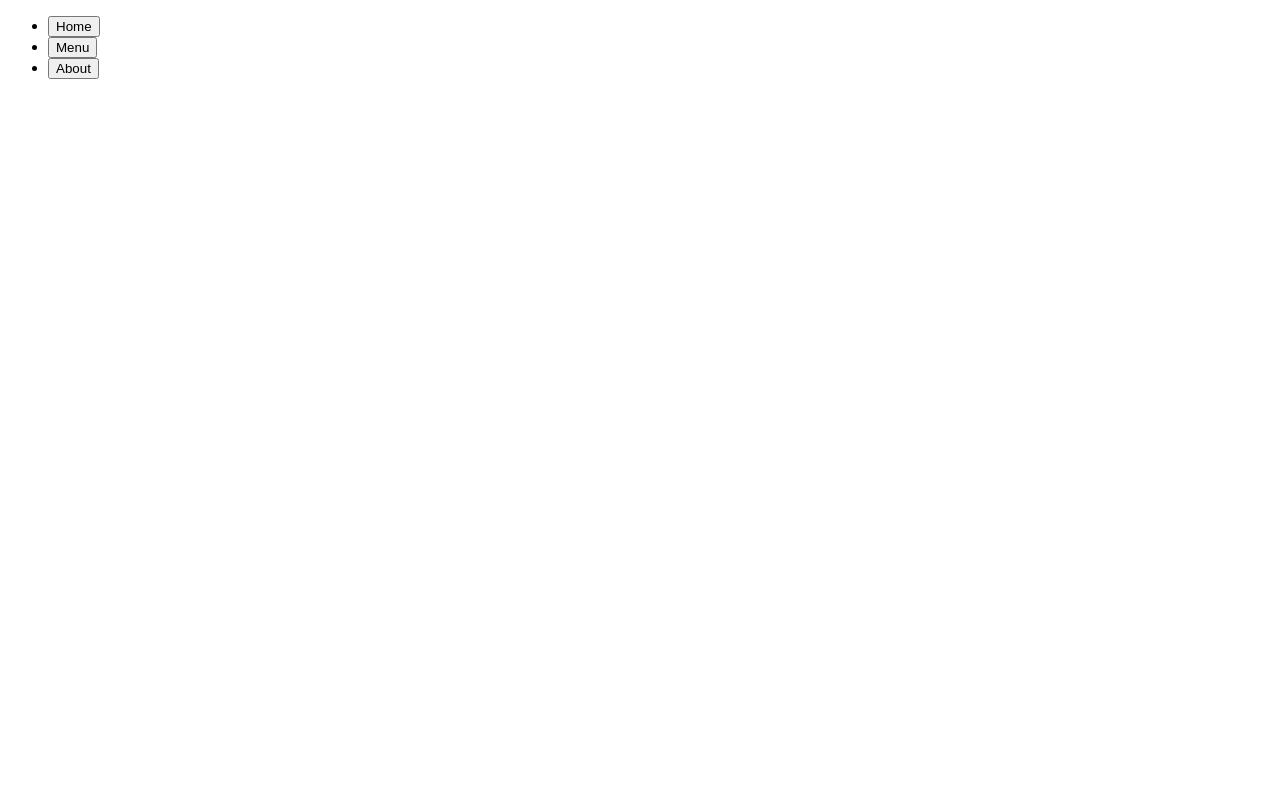
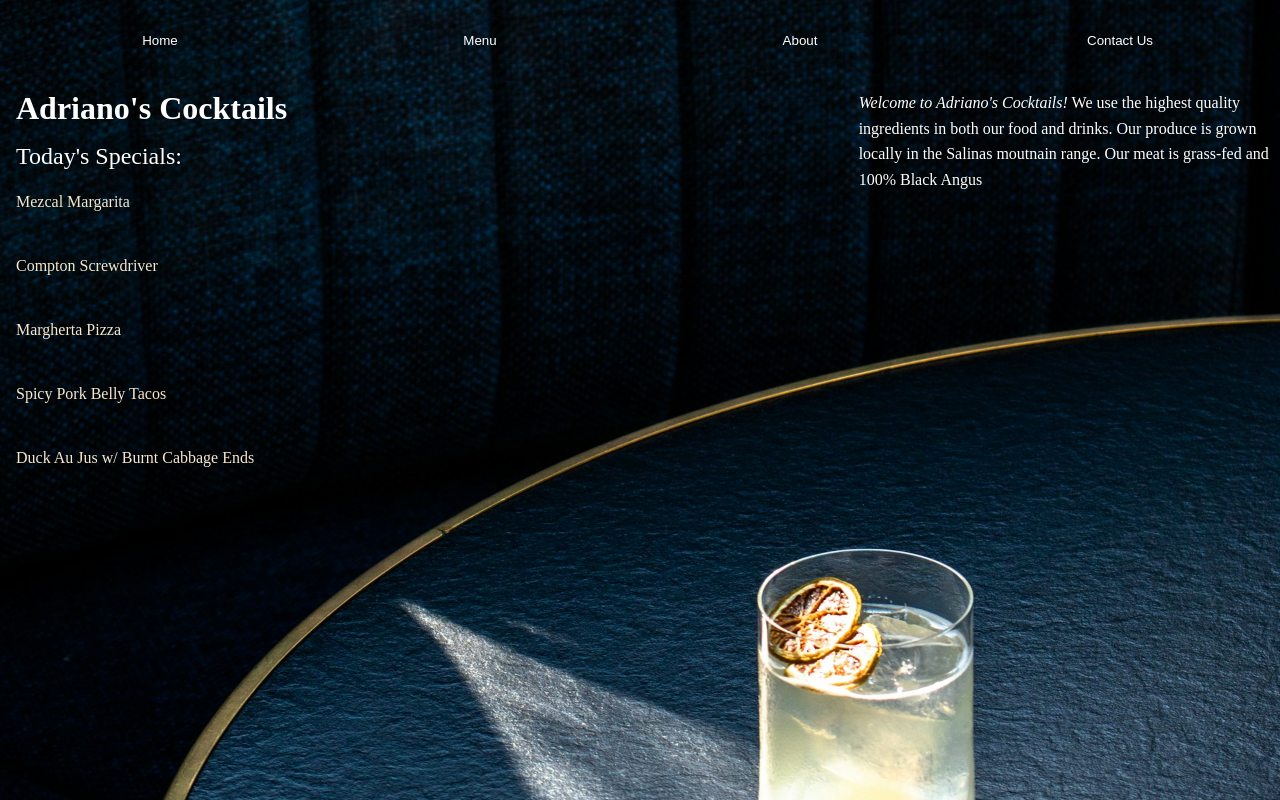
Before and after one commit to adrianc1/Restaurant-Page, a website built with webpack: page src/index.html in a window 1280 px wide. Built offline with nearby package versions, Linux system fonts and the light colour scheme.

Commit message:
hardcoded html to get page style down

```diff
--- a/package.json
+++ b/package.json
@@ -12,7 +12,9 @@
   "author": "",
   "license": "ISC",
   "devDependencies": {
+    "css-loader": "^6.10.0",
     "html-webpack-plugin": "^5.6.0",
+    "style-loader": "^3.3.4",
     "webpack": "^5.91.0",
     "webpack-cli": "^5.1.4",
     "webpack-dev-server": "^5.0.4"
--- a/src/index.html
+++ b/src/index.html
@@ -12,12 +12,27 @@
                 <li id="list-item"><button id="home-btn">Home</button></li>
                 <li id="list-item"><button id="menu-btn">Menu</button></li>
                 <li id="list-item"><button id="about-btn">About</button></li>
+                <li id="list-item"><button id="contact-btn">Contact Us</button></li>
             </ul>
         </nav>
     </header>
 
     <div id="content">
+        <div class="spec-container">
+            <h1 id="title">Adriano's Cocktails</h1>
+            <h2 id="specials-title">Today's Specials: </h2>
+            <ul id="spec-list">
+                <li>Mezcal Margarita</li>
+                <li>Compton Screwdriver</li>
+                <li>Margherta Pizza</li>
+                <li>Spicy Pork Belly Tacos</li>
+                <li>Duck Au Jus w/ Burnt Cabbage Ends</li>
+            </ul>
+        </div>
 
+        <div class="message-container">
+            <p><em>Welcome to Adriano's Cocktails!</em> We use the highest quality ingredients in both our food and drinks. Our produce is grown locally in the Salinas moutnain range. Our meat is grass-fed and 100% Black Angus</p>
+        </div>
     </div>
 
 </body>
--- a/src/index.js
+++ b/src/index.js
@@ -1 +1,3 @@
+import './style.css';
+
 console.log('hey does this work?!')
--- /dev/null
+++ b/src/style.css
@@ -0,0 +1,87 @@
+* {
+    box-sizing: border-box;
+    margin: 0;
+    padding: 0;
+}
+
+body {
+    color: #fff;
+    background: url('./bg-img.png');
+    background-repeat:no-repeat;
+    background-position: center;
+    background-size: cover;
+    height: 100vh;
+    width: 100vw;
+}
+
+#header {
+    width: 100%;
+    height: 10%;
+}
+
+button {
+    width: 100%;
+    height: 100%;
+    background-color: transparent;
+    border-radius: 5px;
+    border: none;
+    color: #fff;
+}
+
+button:hover {
+    cursor: pointer;
+    background-color: rgba(255, 255, 255, 0.2);
+}
+
+#nav {
+    width: 100%;
+    height: 100%;
+}
+
+#nav > ul {
+    display: flex;
+    justify-content: space-around;
+    list-style: none;
+    width: 100%;
+    height: 100%;
+}
+
+#nav > ul > li {
+    width: 100%;
+    height: 100%;
+}
+
+#content {
+    height: 50%;
+    width: 100%;
+    display: flex;
+    justify-content: space-around;
+    margin-top: 10px;
+}
+
+#specials-title {
+    margin-top: 1rem;
+    font-weight: 400;
+}
+
+.spec-container {
+    display: flex;
+    flex-direction: column;
+    flex: 2;
+    margin-left: 1rem;
+}
+
+.message-container {
+    line-height: 1.6rem;
+    flex:1;
+}
+
+#spec-list {
+    color: #F7E7CE;
+    height: 100%;
+    width: 100%;
+    display: flex;
+    flex-direction: column;
+    justify-content: space-around;
+    list-style: none;
+}
--- a/webpack.config.js
+++ b/webpack.config.js
@@ -17,4 +17,12 @@ mode: 'development',
     filename: 'bundle.js',
     path: path.resolve(__dirname, 'dist'),
   },
+  module: {
+    rules: [
+      {
+        test: /\.css$/i,
+        use: ['style-loader', 'css-loader'],
+      },
+    ],
+  },
 };
```
Also changed, not shown: src/bg-img.png (added), 2 other files.
